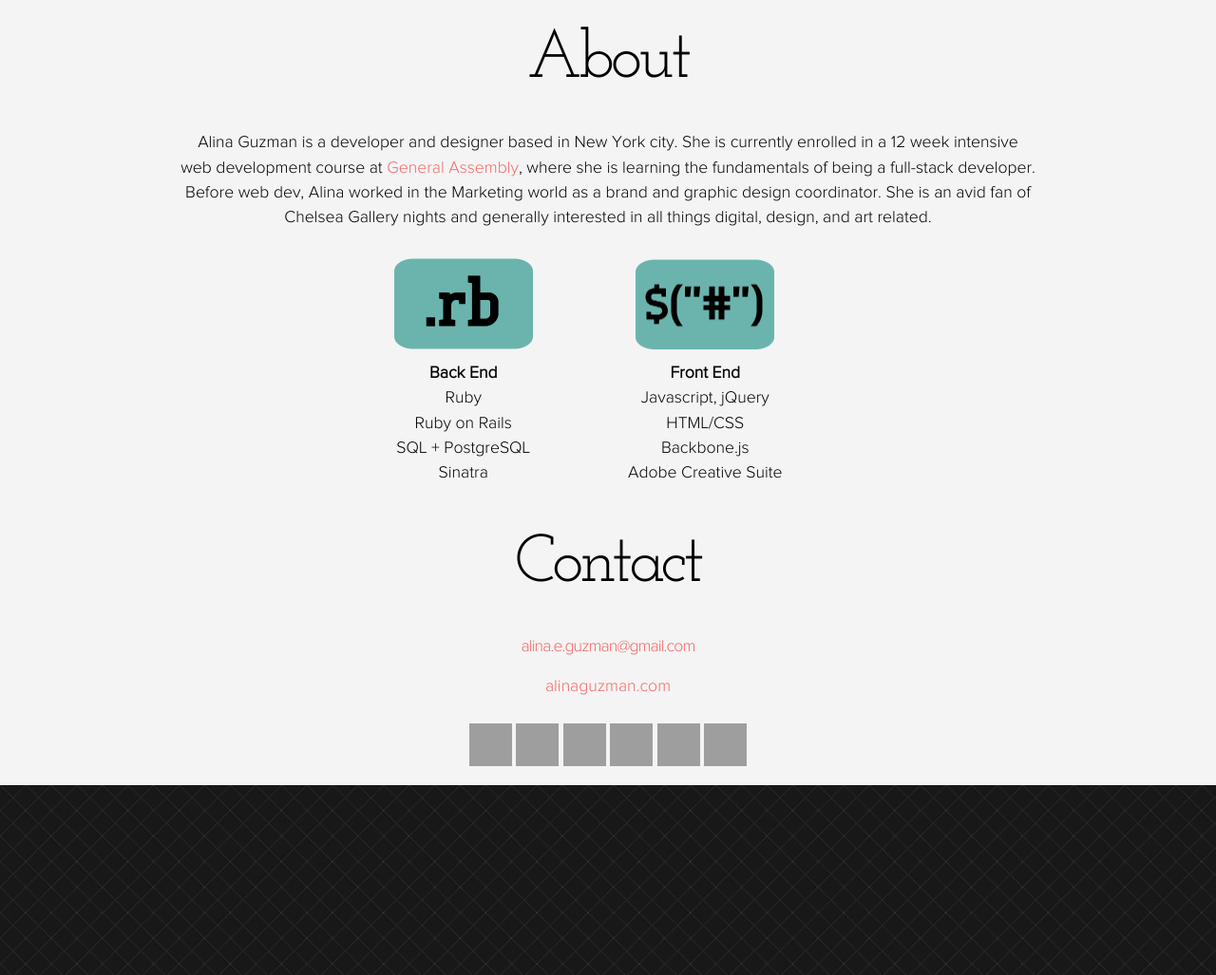
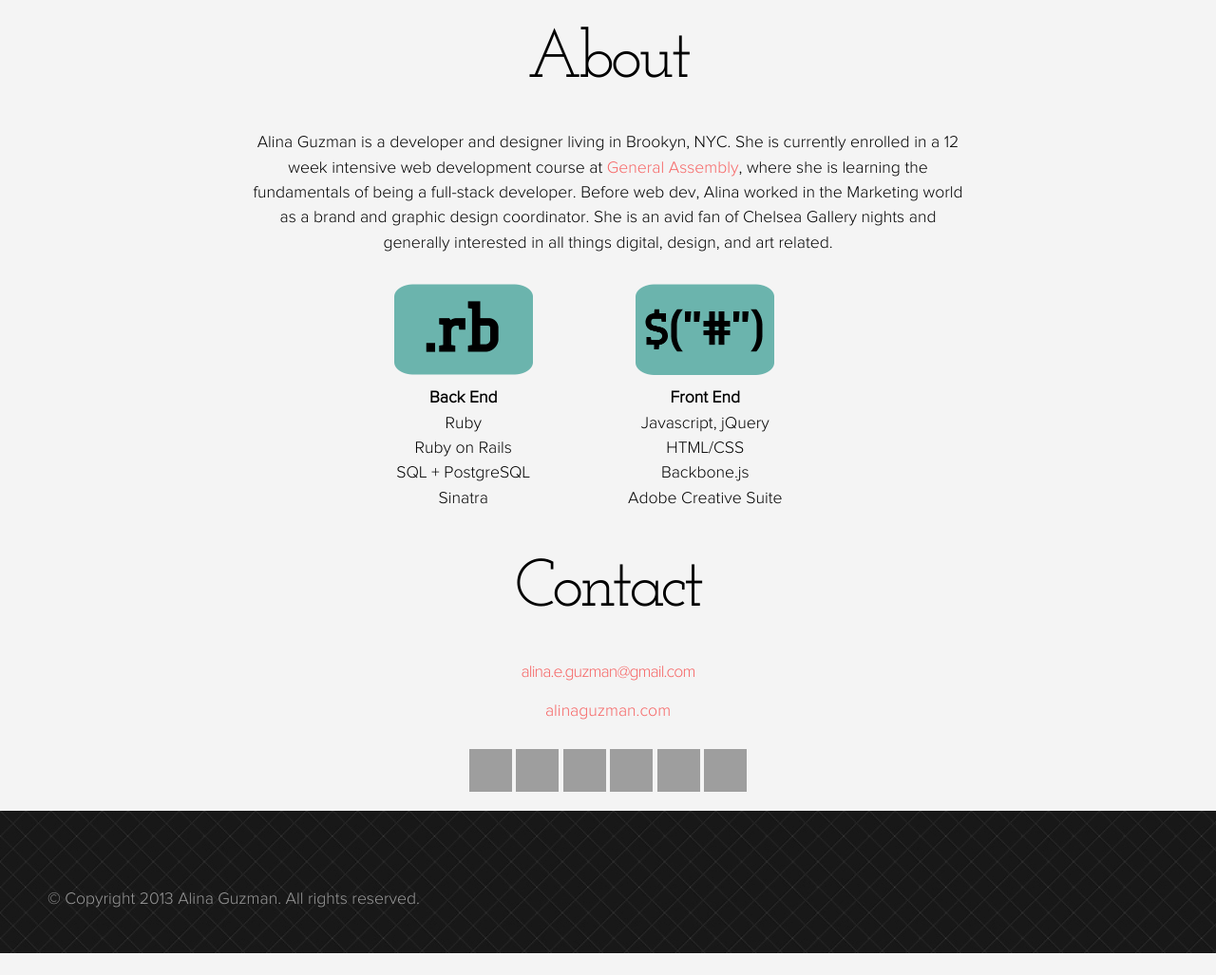
Before and after one commit to alinaguzman/alinaguzman.github.io, a plain HTML site: page index.html in a window 1280 px wide. Shown: the part 1840-2867 px from the top of the page at 95% size. After the commit the page ends 2844 px from the top, so only its background shows below. Drawn offline with nearby package versions, Linux system fonts and the light colour scheme; grey boxes are pictures that could not be loaded.

Commit message:
Added a copyright in the footer

```diff
--- a/index.html
+++ b/index.html
@@ -1,12 +1,9 @@
 <!DOCTYPE html>
 <html>
 <head>
-    <link rel="icon"
-          type="image/png"
-          href="favicon.png">
+    <link rel="icon" type="image/png" href="favicon.png">
     <title>Alina Guzman</title>
     <link rel="stylesheet" href="reset.css" type="text/css" charset="utf-8" />
-
     <link rel="stylesheet" href="styles.css">
     <link rel="stylesheet" href="stylesheet.css" type="text/css" charset="utf-8" />
 
@@ -104,7 +101,7 @@
 <div id="about">
     <h1 class="headers">About</h1>
     <p id="bio" class="skills">
-        Alina Guzman is a developer and designer based in New York city. She is currently enrolled in a 12 week intensive web development course at <a href="http://generalassemb.ly">General Assembly</a>, where she is learning the fundamentals of being a full-stack developer. Before web dev, Alina worked in the Marketing world as a brand and graphic design coordinator. She is an avid fan of Chelsea Gallery nights and generally interested in all things digital, design, and art related. <p>
+        Alina Guzman is a developer and designer living in Brookyn, NYC. She is currently enrolled in a 12 week intensive web development course at <a href="http://generalassemb.ly">General Assembly</a>, where she is learning the fundamentals of being a full-stack developer. Before web dev, Alina worked in the Marketing world as a brand and graphic design coordinator. She is an avid fan of Chelsea Gallery nights and generally interested in all things digital, design, and art related.<p>
     <p>&nbsp;</p>
 
 
@@ -164,24 +161,15 @@
     <div class="etsy">
         <a href="https://www.etsy.com/people/alinochkaa" target="_blank"><h3>&nbsp;</h3></a>
     </div>
-
-
-
 </div>
-
 </div>
 
     <div id="footer">
-
+        <p>&copy; Copyright 2013 Alina Guzman. All rights reserved.</p>
     </div>
-
-
-
-
 
 <script src="https://ajax.googleapis.com/ajax/libs/jquery/2.0.3/jquery.min.js"></script>
 <script type="text/javascript" src="main.js"></script>
 
-
 </body>
 </html>
--- a/styles.css
+++ b/styles.css
@@ -158,7 +158,7 @@ h3 {
 }
 
 #bio {
-    width: 900px;
+    width: 750px;
 }
 
 #back {
@@ -249,7 +249,13 @@ h3 {
 
 #footer {
     background-image: url('bg2.jpg');
-    height: 200px;
+    height: 150px;
     margin-bottom: -10px;
     margin-top: 20px;
+    color: #999;
 }
+
+#footer p {
+    padding-top: 80px;
+    margin-left: 50px;
+}
```
